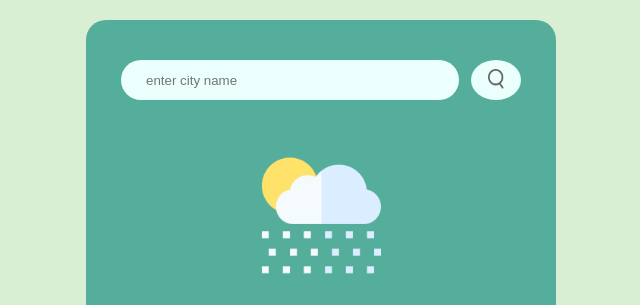
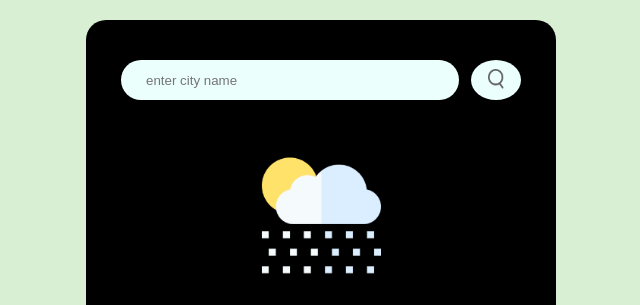
Before and after one commit to Afzal-Mia/Weather_App, a plain HTML site: page index.html in a window 1280 px wide. Shown: the top 305 px of the page, without its empty margins (319-959 px from the left). Drawn offline with Linux system fonts and the light colour scheme.

Commit message:
Update style.css

```diff
--- a/style.css
+++ b/style.css
@@ -19,7 +19,7 @@ body{
     width:90%;
     max-width: 470px;
 
-    background-color:#55AD9B;
+    background-color:#000000;
     color:#fff;
     margin:20px auto 0;
     border-radius: 20px;
```
